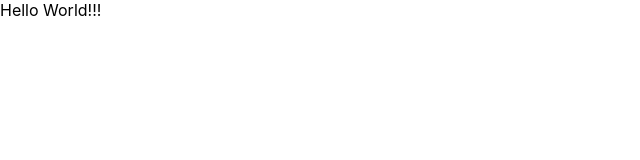
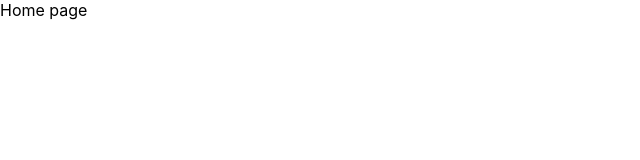
Before and after one commit to dioxinel/Final-Project, a React (Create React App) app: page / in a window 1280 px wide. Shown: the top 160 px of the page, without its empty margins (0-640 px from the left). Built offline with nearby package versions, Linux system fonts and the light colour scheme.

Commit message:
Add react-router

```diff
--- a/package.json
+++ b/package.json
@@ -6,6 +6,8 @@
     "cra-template": "1.1.2",
     "react": "^17.0.2",
     "react-dom": "^17.0.2",
+    "react-router": "^5.2.1",
+    "react-router-dom": "^5.3.0",
     "react-scripts": "4.0.3"
   },
   "scripts": {
--- a/src/App.js
+++ b/src/App.js
@@ -1,10 +1,14 @@
+import React from 'react';
 import './App.css';
+import { rotesConfig } from './router/rotesConfig.js';
+import { RotesGenerator } from './router/RotesGenerator.js';
+
 
 function App() {
   return (
-    <div className="App">
-      Hello World!!!
-    </div>
+      <div className="App">
+        <RotesGenerator config={rotesConfig} />
+      </div>
   );
 }
 
--- /dev/null
+++ b/src/router/MainLayout.js
@@ -0,0 +1,11 @@
+import { BrowserRouter, Switch, Route} from "react-router-dom";
+
+export const MainLayout = () => (
+  <BrowserRouter>
+    <Switch>
+      <Route exact path={'/'}>
+        <div>Home page</div>
+      </Route>
+    </Switch>
+  </BrowserRouter>
+)
--- /dev/null
+++ b/src/router/RotesGenerator.js
@@ -0,0 +1,28 @@
+import React from 'react';
+import { BrowserRouter, Switch, Route } from 'react-router-dom'
+
+export const RotesGenerator = ({config}) => (
+  <BrowserRouter>
+    <Switch>
+      {
+        config.map(({layout: Layout, routes}) => (
+          <Route
+            key={routes[0][0]}
+            path={routes.map(([firstEl])=>firstEl)}
+          >
+            <Layout>
+              <Switch>
+                {routes.map(([path, Component, exact]) => (
+                  <Route {...{path, exact}} key={path}>
+                    <Component />
+                  </Route>
+                ))}
+              </Switch>
+            </Layout>
+          </Route>
+        ))
+
+      }
+    </Switch>
+  </BrowserRouter>
+)
--- /dev/null
+++ b/src/router/rotesConfig.js
@@ -0,0 +1,10 @@
+import { MainLayout } from './MainLayout.js'
+
+export const rotesConfig = [
+  {
+    layout: MainLayout,
+    routes: [
+      ['/', '<div>Home page</div>', true],
+    ]
+  }
+]
```
Also changed, not shown: 2 other files (tests, documents, lock files or other folders).
